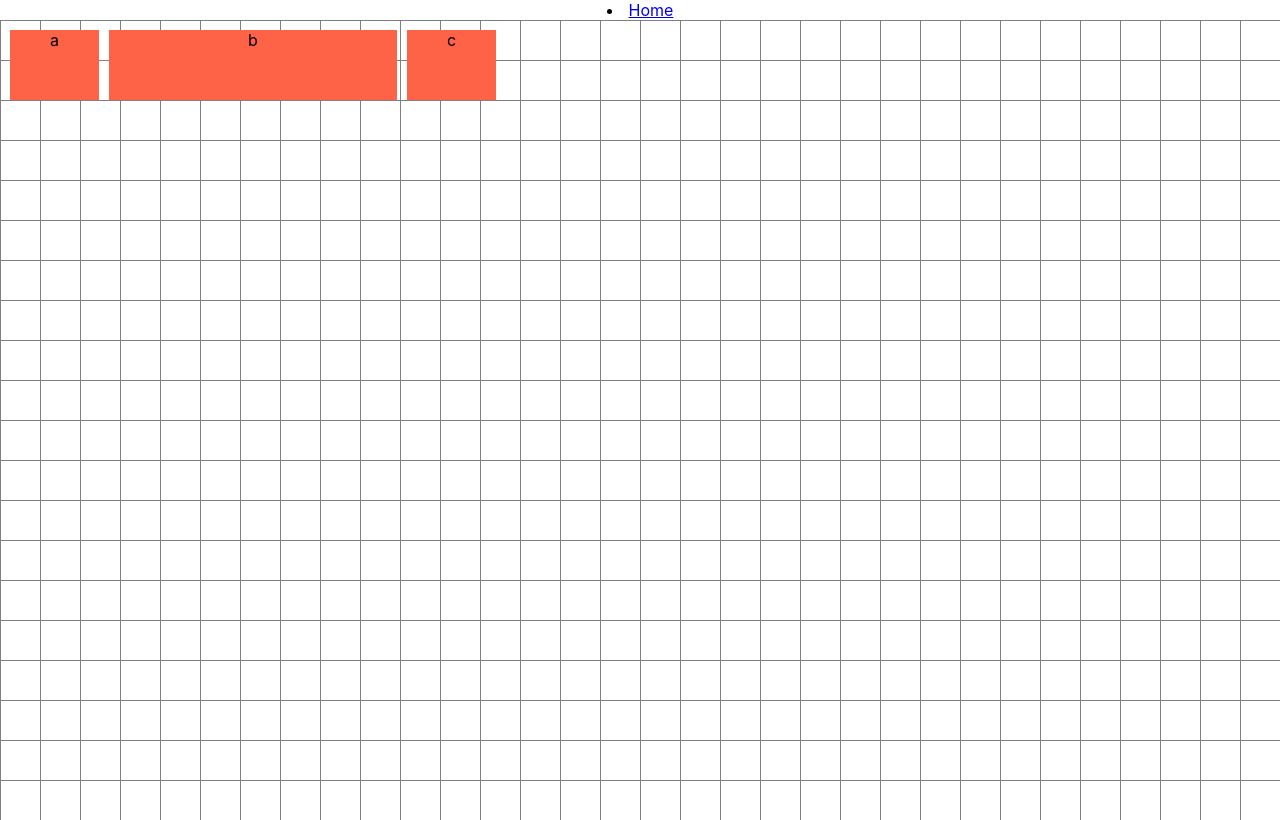
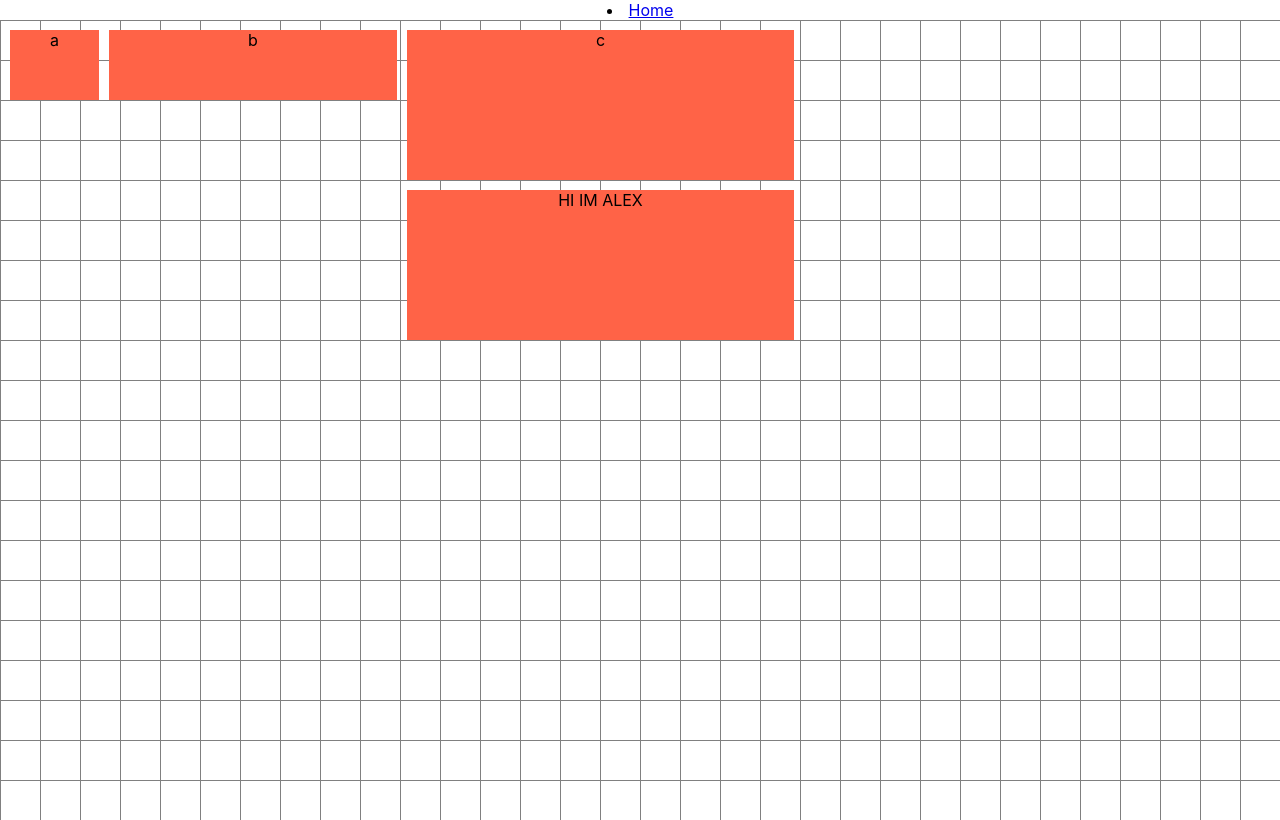
Before and after one commit to bHarlum/ttrpg-client, a React (Create React App) app: page / in a window 1280 px wide. Built offline with nearby package versions, Linux system fonts and the light colour scheme.

Commit message:
up adn atom

```diff
--- a/package.json
+++ b/package.json
@@ -47,6 +47,6 @@
     ]
   },
   "devDependencies": {
-    "eslint": "^7.7.0"
+    "eslint": "^6.6.0"
   }
 }
--- /dev/null
+++ b/src/atoms/index.ts
@@ -0,0 +1,11 @@
+import { atom } from "recoil";
+
+export const layoutState = atom({
+  key: "layoutState",
+  default: [
+    {i: 'a', x: 0, y: 0, w: 1, h: 2, static: true},
+    {i: 'b', x: 1, y: 0, w: 3, h: 2, minW: 2, maxW: 4},
+    {i: 'c', x: 4, y: 0, w: 4, h: 4},
+    {i: 'alex-component', x: 4, y: 0, w: 4, h: 4}
+  ]
+})
--- a/src/pages/home.tsx
+++ b/src/pages/home.tsx
@@ -1,26 +1,38 @@
 import React from "react";
 import GridLayout from 'react-grid-layout';
 import styled from "styled-components"
+import { useRecoilValue } from "recoil";
+import { layoutState } from "../atoms";
 
 export default function HomePage() {
 
-  const layout = [
-    {i: 'a', x: 0, y: 0, w: 1, h: 2, static: true},
-    {i: 'b', x: 1, y: 0, w: 3, h: 2, minW: 2, maxW: 4},
-    {i: 'c', x: 4, y: 0, w: 1, h: 2}
-  ];
+  // const layout = [
+  //   {i: 'a', x: 0, y: 0, w: 1, h: 2, static: true},
+  //   {i: 'b', x: 1, y: 0, w: 3, h: 2, minW: 2, maxW: 4},
+  //   {i: 'c', x: 4, y: 0, w: 4, h: 4},
+  //   {i: 'alex-component', x: 4, y: 0, w: 4, h: 4}
+  // ];
+
+  const layout = useRecoilValue(layoutState);
+
   return (
     <StyledGridContainer>
       <GridLayout className="layout" layout={layout} cols={12} rowHeight={30} width={1200}>
         <TestContainer key="a">a</TestContainer>
         <TestContainer key="b">b</TestContainer>
         <TestContainer key="c">c</TestContainer>
+        <MyComponent key="alex-component" >HI IM ALEX</MyComponent>
       </GridLayout>
     </StyledGridContainer>
   )
 }
 
 const TestContainer = styled.div`
+  background-color: tomato;
+`;
+
+
+const MyComponent = styled.div`
   background-color: tomato;
 `;
 
```
Also changed, not shown: .eslintrc.json, 1 other file (tests, documents, lock files or other folders).
